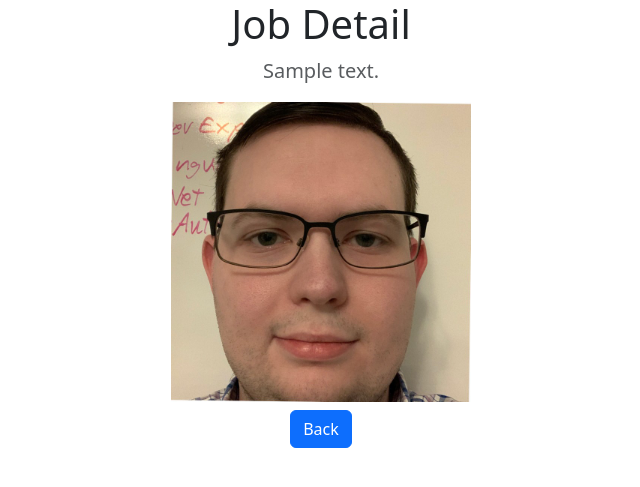
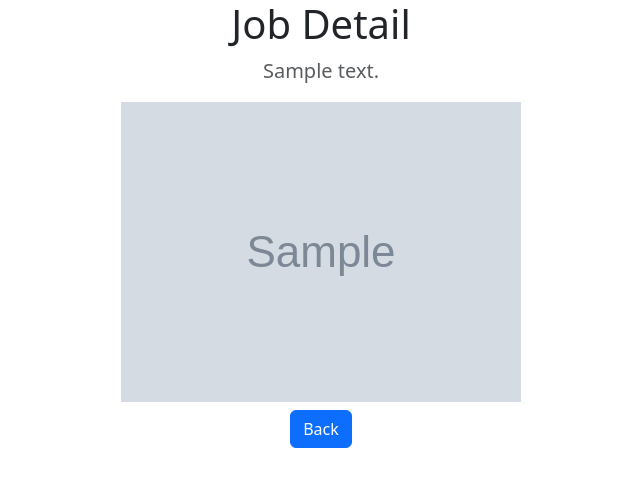
Before and after one commit to bcLego19/pythonTests, a Django app: template PythonDjango/portfolio-project/jobs/templates/jobs/detail.html in a window 1280 px wide. Shown: the top 487 px of the page, without its empty margins (319-959 px from the left). Run offline with Django 5.2, Linux system fonts and the light colour scheme; the template is opened without the code that fills it: most values are stand-ins (such as "Sample title", 1, 10 or a date in 2020); grey boxes marked "Sample" are stand-in pictures; data that the repository does not hold is empty; some libraries are stand-ins or nearby versions.

Commit message:
Update detail page to display job image

```diff
--- a/PythonDjango/portfolio-project/jobs/templates/jobs/detail.html
+++ b/PythonDjango/portfolio-project/jobs/templates/jobs/detail.html
@@ -27,7 +27,7 @@
                     <h1 class="jumbotron-heading">Job Detail</h1>
                     <p class="lead text-muted">{{ job.summary }}</p>
 
-                    <img src="{% static 'ProfileImage.jpg' %}" height=300></img>
+                    <img src="{{ job.image.url }}" height=300></img>
                     <p>
                         <a href="{% url 'home' %}" class="btn btn-primary my-2">Back</a>
                     </p>
```
